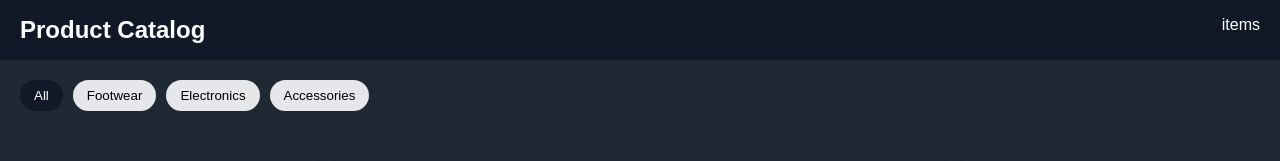
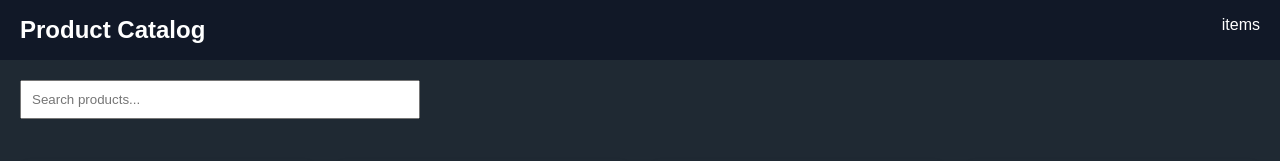
Before and after one commit to osemwengiearit/react-props-state, a React (Vite) app in the folder product-card/: page / in a window 1280 px wide. Shown: the top 161 px of the page. Built offline with nearby package versions, Linux system fonts and the light colour scheme.

Commit message:
Add cart state and cart management logic in App component

```diff
--- a/product-card/src/App.jsx
+++ b/product-card/src/App.jsx
@@ -1,28 +1,47 @@
-import { Fragment, useState } from "react";
+import { useState, Fragment } from "react";
 import Navbar from "./components/Navbar";
 import ProductGrid from "./components/ProductGrid";
-import CategoryFilter from "./components/CategoryFilter";
+import SearchBar from "./components/SearchBar";
 import products from "./products";
 
 function App() {
-  const [selectedCategory, setSelectedCategory] = useState("All");
+  const [cart, setCart] = useState([]);
+  const [query, setQuery] = useState("");
 
-  const categories = ["All", ...new Set(products.map((p) => p.category))];
+  function handleToggleCart(product) {
+    const exists = cart.find((item) => item.id === product.id);
 
-  const filteredProducts =
-    selectedCategory === "All"
-      ? products
-      : products.filter((p) => p.category === selectedCategory);
+    if (exists) {
+      setCart(cart.filter((item) => item.id !== product.id));
+    } else {
+      setCart([...cart, { ...product, qty: 1 }]);
+    }
+  }
+
+  function updateQuantity(id, amount) {
+    setCart(
+      cart.map((item) =>
+        item.id === id
+          ? { ...item, qty: Math.max(1, item.qty + amount) }
+          : item,
+      ),
+    );
+  }
+
+  const filteredProducts = products.filter((product) =>
+    product.name.toLowerCase().includes(query.toLowerCase()),
+  );
 
   return (
     <Fragment>
-      <Navbar totalProducts={filteredProducts.length} />
-      <CategoryFilter
-        categories={categories}
-        selectedCategory={selectedCategory}
-        setSelectedCategory={setSelectedCategory}
+      <Navbar cartCount={cart.length} />
+      <SearchBar query={query} setQuery={setQuery} />
+      <ProductGrid
+        products={filteredProducts}
+        cart={cart}
+        handleToggleCart={handleToggleCart}
+        updateQuantity={updateQuantity}
       />
-      <ProductGrid products={filteredProducts} />
     </Fragment>
   );
 }
```
